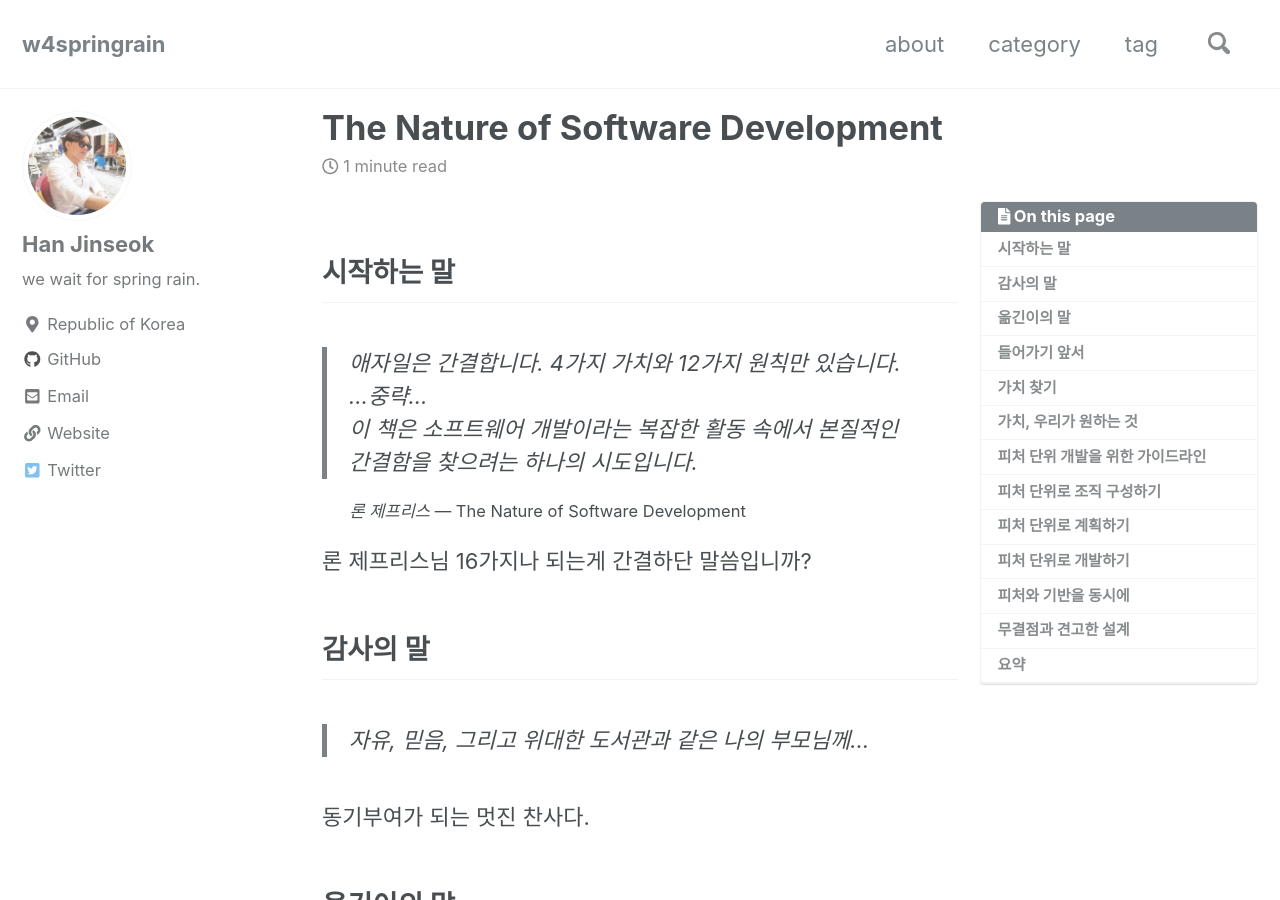
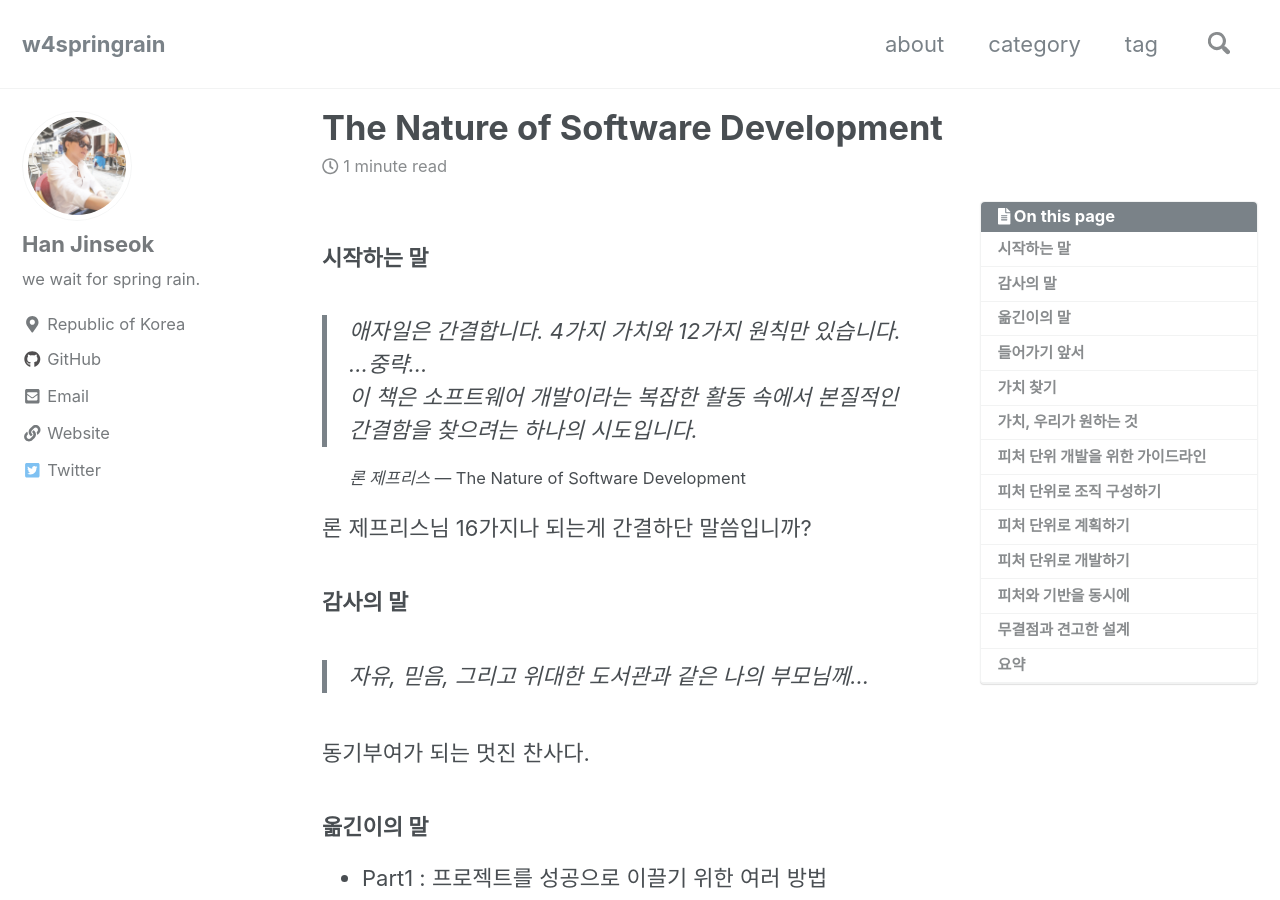
Before and after one commit to moregorenine/moregorenine.github.io, a Jekyll site: the page built from _posts/read/2018-12-19-The-Nature-of-Software-Development.md, in a window 1280 px wide and 900 px high. Built offline with Jekyll 4.4.1, drawn with Linux system fonts in a browser that asks for light colours; nearby versions of some CDN libraries; comment, search, counter and statistics services are not loaded; a style sheet for code colours, icons or effects is not loaded.

```diff
--- a/_posts/read/2018-12-19-The-Nature-of-Software-Development.md
+++ b/_posts/read/2018-12-19-The-Nature-of-Software-Development.md
@@ -9,7 +9,7 @@ toc: true
 toc_sticky: true
 ---
 
-## 시작하는 말
+### 시작하는 말
 > 애자일은 간결합니다. 4가지 가치와 12가지 원칙만 있습니다.<br>
 ...중략...<br>
 이 책은 소프트웨어 개발이라는 복잡한 활동 속에서 본질적인 간결함을 찾으려는 하나의 시도입니다.
@@ -19,44 +19,44 @@ toc_sticky: true
 
 론 제프리스님 16가지나 되는게 간결하단 말씀입니까?
 
-## 감사의 말
+### 감사의 말
 > 자유, 믿음, 그리고 위대한 도서관과 같은 나의 부모님께...
 
 동기부여가 되는 멋진 찬사다.
 
-## 옮긴이의 말
+### 옮긴이의 말
 - Part1 : 프로젝트를 성공으로 이끌기 위한 여러 방법
 - part2 : Part1을 적용할 때 도움이 되는 여러 조언
 
-## 들어가기 앞서
+### 들어가기 앞서
 > 소프트웨어 개발에는 본질적인 방법이 존재한다. 그 방법은 모두에게 도움을 준다.
 
 하지만 이 책이 방법을 설명하는 책은 아니라, 본질적인 방법이 어떻게 적용될 수 있는지를 설명한다고 함.
 
-# Part1 가치를 이루는 것들
+## Part1 가치를 이루는 것들
 선택과 집중
 
-## 가치 찾기
+### 가치 찾기
 **Value**의 번역이 **가치**로 되었으나 **목표**가 더 어울린다고 생각된다. 최종적으로는 추구하는 어떤 **것** 이란 의미가 있다. 목표를 완성하기 위한 전략을 피라미드 형태를 이용해 표현한다. **Value**는 이 피라미드의 최상단에 위치해 있으며 최종 결과물, 목표, 성과... 등으로 볼 수 있다. 최하위 층에서 단계적으로 최상위 층인 **Value**를 향한 프로레스를 설명한다. 조직의 구성과 그 조직을 활용해 단계적인 절차를 거쳐 결과를 만들고 그 결과를 관리하는 방법에 대한 전반적인 설명을 그림으로 잘 표현한 것 같다.
 단어의 정의 없이 뜬금없이 **피처**란 단어를 사용해 설명을 한다. 이런 설명 방식은 정말 마음에 들지 않는다.
 
-## 가치, 우리가 원하는 것
+### 가치, 우리가 원하는 것
 드디어 **피처**에 대한 정의가 나왔다. **Feature** 였다니!!!. **MMF**라고도 부르며 아래와 같이 정의한다.
 
 > Minimum Marketable Feature, 피처가 가치를 만들어낼 수 있는 최소 단위의 집합
 
 **피처**를 세로(가치) X 가로(비용) 블럭으로 표현해 **가치**를 위해 어떤방식으로 쌓는게 효율적인지 다양한 그림으로 표현한다. 그림을 보면 이런 말이 떠오른다. <q>백번 듣는것 보다 한번 보는게 낫다.</q>
 
-## 피처 단위 개발을 위한 가이드라인
+### 피처 단위 개발을 위한 가이드라인
 
-## 피처 단위로 조직 구성하기
+### 피처 단위로 조직 구성하기
 
-## 피처 단위로 계획하기
+### 피처 단위로 계획하기
 
-## 피처 단위로 개발하기
+### 피처 단위로 개발하기
 
-## 피처와 기반을 동시에
+### 피처와 기반을 동시에
 
-## 무결점과 견고한 설계
+### 무결점과 견고한 설계
 
-## 요약
+### 요약
```
